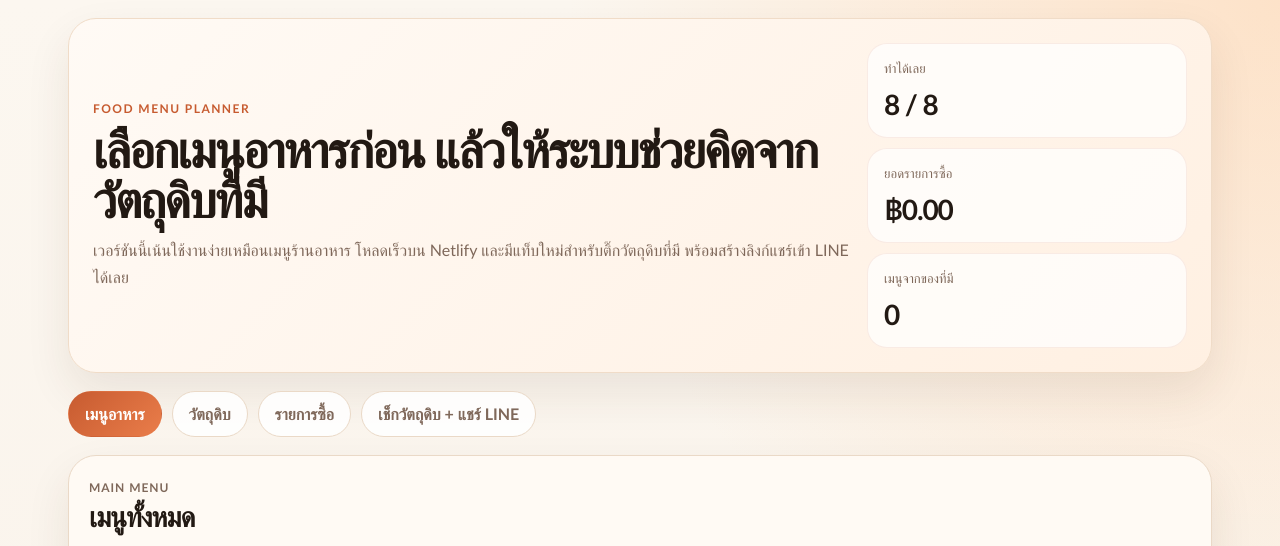
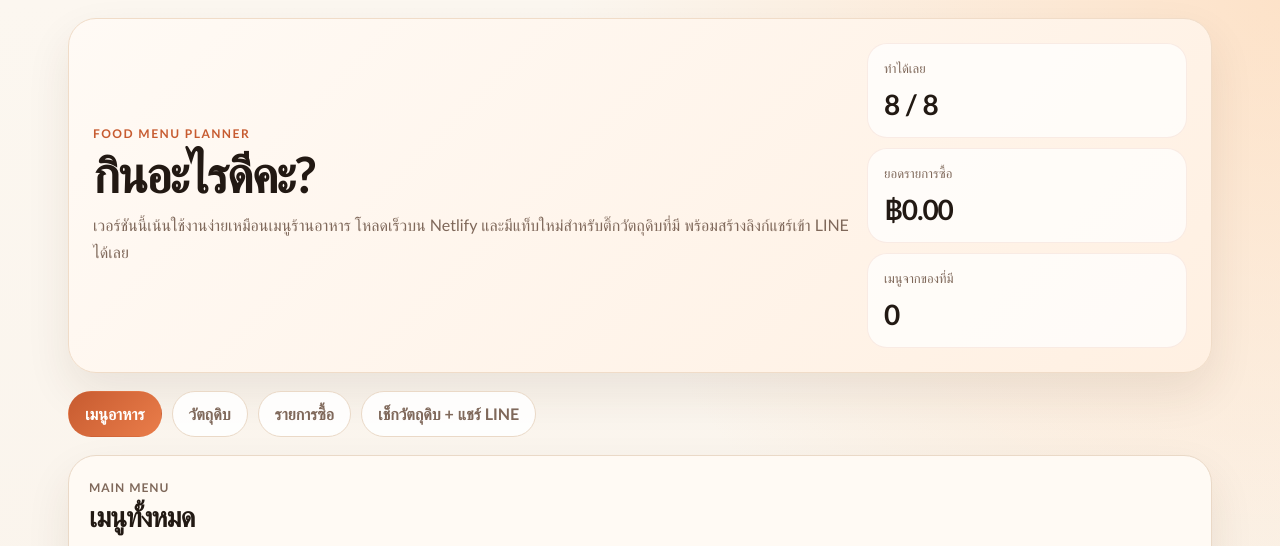
Before and after one commit to weerapeace/food-menu-planner, a plain HTML site: page index.html in a window 1280 px wide. Shown: the top 546 px of the page. Drawn offline with Linux system fonts and the light colour scheme.

Commit message:
Add files via upload

```diff
--- a/index.html
+++ b/index.html
@@ -13,7 +13,7 @@
       <header class="hero">
         <div class="hero-copy">
           <p class="eyebrow">Food Menu Planner</p>
-          <h1>เลือกเมนูอาหารก่อน แล้วให้ระบบช่วยคิดจากวัตถุดิบที่มี</h1>
+          <h1>กินอะไรดีคะ?</h1>
           <p class="hero-text">เวอร์ชันนี้เน้นใช้งานง่ายเหมือนเมนูร้านอาหาร โหลดเร็วบน Netlify และมีแท็บใหม่สำหรับติ๊กวัตถุดิบที่มี พร้อมสร้างลิงก์แชร์เข้า LINE ได้เลย</p>
         </div>
         <div class="hero-stats" id="summaryCards"></div>
```
